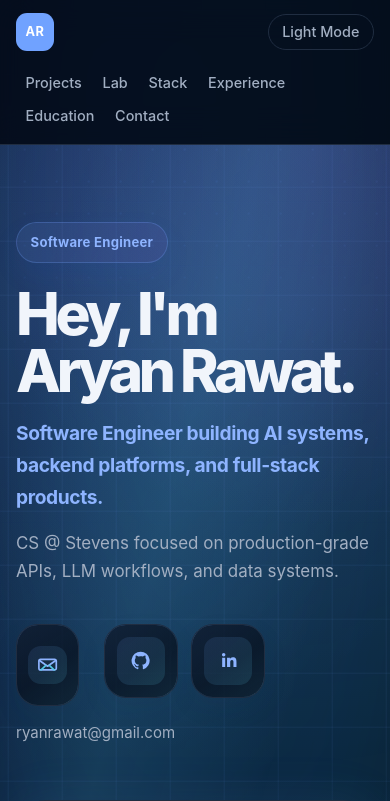
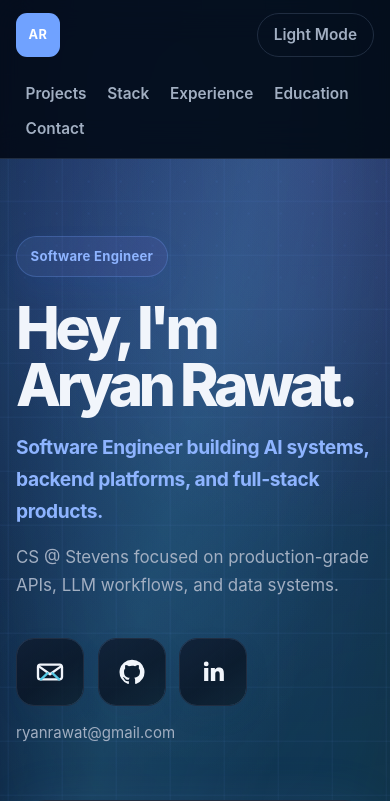
Before and after one commit to jumbomuffin101/Portfolio, a React (Create React App) app: page / in a window 390 px wide. Shown: the top 801 px of the page. Built offline with nearby package versions, Linux system fonts and the light colour scheme.

Commit message:
Refine portfolio layout and simplify contact actions

```diff
--- a/src/App.css
+++ b/src/App.css
@@ -27,9 +27,9 @@
 .header-shell {
   display: flex;
   align-items: center;
-  gap: clamp(1rem, 3vw, 2rem);
+  gap: clamp(1.25rem, 3vw, 2.5rem);
   width: min(1180px, calc(100% - 48px));
-  min-height: 76px;
+  min-height: 94px;
   margin: 0 auto;
 }
 
@@ -37,16 +37,17 @@
   display: inline-flex;
   flex-shrink: 0;
   align-items: center;
-  gap: 0.7rem;
+  gap: 0.8rem;
   color: var(--text);
+  font-size: 1rem;
   font-weight: 720;
   text-decoration: none;
 }
 
 .brand-mark {
   display: grid;
-  width: 38px;
-  height: 38px;
+  width: 44px;
+  height: 44px;
   place-items: center;
   border-radius: 11px;
   background: var(--accent);
@@ -60,7 +61,7 @@
   display: flex;
   flex: 1;
   justify-content: center;
-  gap: 0.2rem;
+  gap: 0.45rem;
 }
 
 .nav-links a,
@@ -68,14 +69,29 @@
   border: 0;
   border-radius: 999px;
   color: var(--muted);
-  font-size: 0.9rem;
-  font-weight: 540;
+  font-size: 0.96rem;
+  font-weight: 600;
   text-decoration: none;
-  transition: background var(--transition), color var(--transition), border-color var(--transition);
+  transition: background var(--transition), color var(--transition), border-color var(--transition), box-shadow var(--transition);
 }
 
 .nav-links a {
-  padding: 0.52rem 0.74rem;
+  position: relative;
+  padding: 0.75rem 0.95rem;
+}
+
+.nav-links a::after {
+  position: absolute;
+  right: 0.95rem;
+  bottom: 0.42rem;
+  left: 0.95rem;
+  height: 2px;
+  border-radius: 999px;
+  background: var(--accent);
+  content: "";
+  opacity: 0;
+  transform: scaleX(0.45);
+  transition: opacity var(--transition), transform var(--transition);
 }
 
 .nav-links a:hover,
@@ -85,6 +101,18 @@
   background: var(--surface);
   color: var(--text);
   outline: none;
+  box-shadow: 0 0 22px var(--accent-faint);
+}
+
+.nav-links a:hover::after,
+.nav-links a:focus-visible::after {
+  opacity: 1;
+  transform: scaleX(1);
+}
+
+.nav-links a:active {
+  color: var(--accent-strong);
+  transform: translateY(1px);
 }
 
 .theme-toggle {
@@ -92,7 +120,8 @@
   cursor: pointer;
   border: 1px solid var(--border);
   background: transparent;
-  padding: 0.55rem 0.85rem;
+  min-height: 44px;
+  padding: 0.65rem 1rem;
   text-transform: capitalize;
 }
 
@@ -131,9 +160,6 @@
 
 .section-heading > p:last-child,
 .hero-subtitle,
-.project-category,
-.project-narrative p,
-.technical-panel li,
 .credential-meta,
 .contact-panel p {
   color: var(--muted);
@@ -243,41 +269,37 @@ p {
   margin-top: 2.45rem;
 }
 
-.action-grid {
-  display: grid;
-  grid-template-columns: repeat(4, minmax(92px, 1fr));
+.social-actions {
+  display: flex;
+  align-items: center;
   gap: 0.85rem;
-  max-width: 620px;
   margin-top: 2.35rem;
 }
 
-.action-grid-compact {
-  grid-template-columns: repeat(3, 84px);
-  max-width: none;
-}
-
-.contact-actions .action-grid {
+.contact-actions .social-actions {
   margin-top: 0;
 }
 
-.copy-action-wrap {
+.social-icon-wrap {
   position: relative;
   display: inline-flex;
 }
 
-.action-card {
+.social-icon-button {
+  appearance: none;
   display: grid;
-  min-height: 96px;
+  width: 76px;
+  height: 76px;
+  flex: 0 0 76px;
   place-items: center;
   border: 1px solid var(--border);
-  border-radius: 22px;
+  border-radius: 20px;
   background:
     linear-gradient(var(--card-glass), var(--card-glass)) padding-box,
     linear-gradient(145deg, var(--accent-border), transparent 55%, rgba(85, 201, 230, 0.32)) border-box;
   color: var(--text);
-  font-weight: 760;
-  gap: 0.54rem;
-  padding: 0.9rem 0.7rem;
+  font: inherit;
+  padding: 0;
   text-decoration: none;
   cursor: pointer;
   box-shadow: 0 10px 26px rgba(21, 38, 70, 0.08);
@@ -289,15 +311,12 @@ p {
     transform var(--transition);
 }
 
-.action-card-icon-only {
-  width: 84px;
-  height: 84px;
-  min-height: 84px;
-  padding: 0;
+.social-icon-button:active {
+  transform: translateY(-1px);
 }
 
-.action-card:hover,
-.action-card:focus-visible {
+.social-icon-button:hover,
+.social-icon-button:focus-visible {
   border-color: var(--accent-border);
   color: var(--accent-strong);
   outline: none;
@@ -305,9 +324,9 @@ p {
   transform: translateY(-3px);
 }
 
-.action-card-success,
-.action-card-success:hover,
-.action-card-success:focus-visible {
+.social-icon-button-success,
+.social-icon-button-success:hover,
+.social-icon-button-success:focus-visible {
   border-color: rgba(85, 201, 230, 0.42);
   color: #ffffff;
   background:
@@ -315,27 +334,10 @@ p {
     linear-gradient(145deg, rgba(255, 255, 255, 0.3), rgba(85, 201, 230, 0.6)) border-box;
 }
 
-.action-icon {
-  display: grid;
-  width: 2.4rem;
-  height: 2.4rem;
-  place-items: center;
-  border-radius: 13px;
-  background: linear-gradient(135deg, var(--accent-faint), rgba(85, 201, 230, 0.14));
-  color: var(--accent-strong);
-  font-size: 0.82rem;
-  font-weight: 850;
-  letter-spacing: 0.03em;
-}
-
-.action-card-icon-only .action-icon {
-  width: 3rem;
-  height: 3rem;
-}
-
 .action-svg {
-  width: 1.45rem;
-  height: 1.45rem;
+  display: block;
+  width: 32px;
+  height: 32px;
   fill: none;
   stroke: currentColor;
   stroke-linecap: round;
@@ -701,50 +703,27 @@ p {
 }
 
 .project-case {
-  border: 1px solid var(--border);
+  border: 1px solid transparent;
   border-radius: var(--radius-large);
-  background: var(--card-glass);
+  background:
+    linear-gradient(var(--card-glass), var(--card-glass)) padding-box,
+    linear-gradient(128deg, var(--accent-border), transparent 52%, var(--accent-border)) border-box;
   padding: clamp(1.7rem, 4vw, 2.7rem);
-  box-shadow: 0 8px 25px rgba(21, 38, 70, 0.04);
+  box-shadow: var(--shadow-soft), inset 0 1px 0 rgba(255, 255, 255, 0.16);
   backdrop-filter: blur(16px);
   transition: border-color var(--transition), box-shadow var(--transition), transform var(--transition);
-}
-
-.project-accent-0 {
-  --project-accent: #8b5cf6;
-  --project-accent-soft: rgba(139, 92, 246, 0.14);
-}
-
-.project-accent-1 {
-  --project-accent: #22d3ee;
-  --project-accent-soft: rgba(34, 211, 238, 0.14);
-}
-
-.project-accent-2 {
-  --project-accent: #70a2ff;
-  --project-accent-soft: rgba(112, 162, 255, 0.13);
-}
-
-.project-accent-3 {
-  --project-accent: #f97316;
-  --project-accent-soft: rgba(249, 115, 22, 0.14);
-}
-
-.project-accent-4 {
-  --project-accent: #34d399;
-  --project-accent-soft: rgba(52, 211, 153, 0.13);
 }
 
 .project-preview {
   position: relative;
   overflow: hidden;
-  margin-bottom: clamp(1.45rem, 3vw, 2rem);
+  margin-top: clamp(1.7rem, 3.5vw, 2.35rem);
   border: 1px solid transparent;
   border-radius: 24px;
   background:
     linear-gradient(var(--card-bg), var(--card-bg)) padding-box,
-    linear-gradient(135deg, color-mix(in srgb, var(--project-accent) 55%, transparent), transparent 54%, rgba(85, 201, 230, 0.4)) border-box;
-  box-shadow: 0 18px 44px rgba(0, 0, 0, 0.18), 0 0 36px var(--project-accent-soft);
+    linear-gradient(135deg, var(--accent-border), transparent 54%, rgba(85, 201, 230, 0.34)) border-box;
+  box-shadow: 0 18px 44px rgba(0, 0, 0, 0.18), 0 0 30px var(--accent-faint);
   aspect-ratio: 16 / 9;
 }
 
@@ -753,7 +732,7 @@ p {
   inset: 0;
   background:
     linear-gradient(180deg, transparent 62%, rgba(3, 7, 18, 0.16)),
-    radial-gradient(circle at 20% 0%, var(--project-accent-soft), transparent 20rem);
+    radial-gradient(circle at 20% 0%, var(--accent-faint), transparent 20rem);
   content: "";
   pointer-events: none;
 }
@@ -766,19 +745,8 @@ p {
   transition: transform 320ms ease, filter var(--transition);
 }
 
-.project-featured {
-  border-color: transparent;
-  background:
-    linear-gradient(var(--card-glass), var(--card-glass)) padding-box,
-    linear-gradient(128deg, var(--accent-border), transparent 52%, var(--accent-border)) border-box;
-  box-shadow: var(--shadow-soft), inset 0 1px 0 rgba(255, 255, 255, 0.22);
-}
-
 .project-header {
-  display: flex;
-  justify-content: space-between;
-  gap: 1.5rem;
-  margin-bottom: clamp(1.7rem, 3.5vw, 2.35rem);
+  display: block;
 }
 
 .project-header h3 {
@@ -788,9 +756,13 @@ p {
   letter-spacing: -0.045em;
 }
 
-.project-category {
-  margin-bottom: 0;
-  font-size: 0.96rem;
+.project-context {
+  margin: 0 0 0.75rem;
+  color: var(--accent);
+  font-size: 0.78rem;
+  font-weight: 750;
+  letter-spacing: 0.09em;
+  text-transform: uppercase;
 }
 
 .project-summary {
@@ -801,75 +773,11 @@ p {
 
 .project-actions {
   align-items: flex-start;
+  margin-top: 1.35rem;
 }
 
 .project-actions .button {
   min-width: 104px;
-}
-
-.project-compact-grid {
-  display: grid;
-  grid-template-columns: minmax(260px, 0.9fr) minmax(300px, 1.08fr);
-  gap: clamp(1.75rem, 4.5vw, 3.5rem);
-}
-
-.project-facts {
-  display: grid;
-  gap: 1rem;
-}
-
-.project-narrative {
-  display: grid;
-  gap: 1.22rem;
-}
-
-.project-facts h4 {
-  margin: 0 0 0.42rem;
-  color: var(--text);
-  font-size: 0.82rem;
-  letter-spacing: 0.08em;
-  text-transform: uppercase;
-}
-
-.project-facts p {
-  margin: 0;
-  color: var(--muted);
-}
-
-.project-narrative > div + div {
-  padding-top: 1.2rem;
-  border-top: 1px solid var(--border);
-}
-
-.project-narrative h4,
-.technical-panel h4 {
-  margin: 0 0 0.52rem;
-  color: var(--text);
-  font-size: 0.86rem;
-  font-weight: 700;
-  letter-spacing: 0.08em;
-  text-transform: uppercase;
-}
-
-.project-narrative p {
-  margin: 0;
-}
-
-.technical-panel {
-  border: 1px solid var(--border);
-  border-radius: 17px;
-  background: linear-gradient(145deg, var(--surface), var(--card-bg));
-  padding: clamp(1.2rem, 3vw, 1.7rem);
-}
-
-.technical-panel ul {
-  margin: 0;
-  padding-left: 1.1rem;
-  color: var(--muted);
-}
-
-.technical-panel li + li {
-  margin-top: 0.55rem;
 }
 
 .stack-title {
@@ -924,48 +832,6 @@ p {
   font-size: 0.76rem;
   font-weight: 800;
   letter-spacing: 0.14em;
-}
-
-.lab-grid {
-  display: grid;
-  grid-template-columns: repeat(4, minmax(0, 1fr));
-  gap: 1rem;
-}
-
-.lab-card {
-  position: relative;
-  min-height: 230px;
-  overflow: hidden;
-  border: 1px solid var(--border);
-  border-radius: var(--radius-large);
-  background:
-    radial-gradient(circle at 100% 0%, var(--accent-faint), transparent 15rem),
-    var(--card-glass);
-  box-shadow: var(--shadow-soft);
-  padding: clamp(1.25rem, 2.4vw, 1.55rem);
-  backdrop-filter: blur(14px);
-  transition: border-color var(--transition), box-shadow var(--transition), transform var(--transition);
-}
-
-.lab-card h3 {
-  margin: 2.7rem 0 0.75rem;
-  font-size: 1.16rem;
-  letter-spacing: -0.035em;
-}
-
-.lab-card p {
-  margin: 0;
-  color: var(--muted);
-}
-
-.lab-number {
-  position: absolute;
-  top: 1.1rem;
-  left: 1.2rem;
-  color: var(--accent);
-  font-size: 0.78rem;
-  font-weight: 800;
-  letter-spacing: 0.16em;
 }
 
 .education-grid {
@@ -1128,7 +994,6 @@ p {
   }
 
   .skill-card:hover,
-  .lab-card:hover,
   .credential-card:hover,
   .contact-panel:hover {
     border-color: var(--accent-border);
@@ -1140,7 +1005,6 @@ p {
 @supports (animation-timeline: view()) {
   .section-heading,
   .project-case,
-  .lab-card,
   .skill-card,
   .experience-card,
   .credential-card,
@@ -1189,7 +1053,6 @@ p {
   .experience-card,
   .tag,
   .project-case,
-  .lab-card,
   .skill-card,
   .credential-card,
   .contact-panel {
@@ -1212,16 +1075,11 @@ p {
 
   .hero-grid,
   .project-grid,
-  .project-compact-grid,
   .education-grid {
     grid-template-columns: 1fr;
   }
 
   .skills-grid {
-    grid-template-columns: repeat(2, minmax(0, 1fr));
-  }
-
-  .lab-grid {
     grid-template-columns: repeat(2, minmax(0, 1fr));
   }
 
@@ -1238,13 +1096,6 @@ p {
     gap: 1rem;
   }
 
-  .action-grid {
-    grid-template-columns: repeat(2, minmax(0, 1fr));
-  }
-
-  .action-grid-compact {
-    grid-template-columns: repeat(3, 84px);
-  }
 }
 
 @media (max-width: 640px) {
@@ -1312,35 +1163,15 @@ p {
     grid-template-columns: 1fr;
   }
 
-  .lab-grid {
-    grid-template-columns: 1fr;
-  }
-
-  .project-header {
-    flex-direction: column;
-  }
-
   .hero-actions .button,
   .contact-actions .button {
     flex: 1 1 125px;
   }
 
-  .action-grid {
-    grid-template-columns: 1fr 1fr;
-    max-width: none;
-  }
-
-  .action-grid-compact {
-    grid-template-columns: repeat(3, 74px);
-  }
-
-  .action-card {
-    min-height: 82px;
-  }
-
-  .action-card-icon-only {
-    width: 74px;
-    height: 74px;
-    min-height: 74px;
+  .social-icon-button {
+    width: 68px;
+    height: 68px;
+    flex-basis: 68px;
+    border-radius: 18px;
   }
 }
--- a/src/App.js
+++ b/src/App.js
@@ -11,7 +11,6 @@ import {
 
 const navItems = [
   { href: "#projects", label: "Projects" },
-  { href: "#lab", label: "Lab" },
   { href: "#skills", label: "Stack" },
   { href: "#experience", label: "Experience" },
   { href: "#education", label: "Education" },
@@ -19,25 +18,6 @@ const navItems = [
 ];
 
 const coreStack = ["Python", "TypeScript", "FastAPI", "Next.js", "PostgreSQL", "Docker", "AWS"];
-
-const labItems = [
-  {
-    title: "Reliable AI Pipelines",
-    text: "LLM outputs are messy, so I like building validation layers, fallbacks, and deterministic guardrails.",
-  },
-  {
-    title: "Backend Systems",
-    text: "APIs, schemas, databases, and workflows that make products actually work.",
-  },
-  {
-    title: "Product Dashboards",
-    text: "Interfaces that make complex data easier to understand and act on.",
-  },
-  {
-    title: "Performance + Reliability",
-    text: "CI/CD, Docker, testing, and deployment workflows that reduce friction.",
-  },
-];
 
 function ActionIcon({ type }) {
   if (type === "email") {
@@ -121,25 +101,7 @@ function LinkButton({ href, children, variant = "primary", className = "" }) {
   );
 }
 
-function ActionLink({ href, icon, label, iconOnly = false }) {
-  return (
-    <a
-      className={`action-card ${iconOnly ? "action-card-icon-only" : ""}`}
-      href={href}
-      target="_blank"
-      rel="noopener noreferrer"
-      aria-label={label}
-      title={label}
-    >
-      <span className="action-icon" aria-hidden="true">
-        <ActionIcon type={icon} />
-      </span>
-      {iconOnly ? null : <span aria-hidden="true">{label}</span>}
-    </a>
-  );
-}
-
-function CopyEmailButton({ variant = "primary", card = false, label = "Copy Email", iconOnly = false }) {
+function SocialIconButton({ type, href, label }) {
   const [copied, setCopied] = useState(false);
 
   useEffect(() => {
@@ -172,29 +134,24 @@ function CopyEmailButton({ variant = "primary", card = false, label = "Copy Emai
     }
   }
 
+  const sharedProps = {
+    className: `social-icon-button ${copied ? "social-icon-button-success" : ""}`,
+    "aria-label": label,
+    title: label,
+  };
+
   return (
-    <span className="copy-action-wrap">
-      <button
-        className={
-          card
-            ? `action-card ${copied ? "action-card-success" : ""}`
-            : `button button-${variant} ${copied ? "button-success" : ""}`
-        }
-        type="button"
-        onClick={copyEmail}
-        aria-label={label}
-        title={label}
-      >
-        {card ? (
-          <span className="action-icon" aria-hidden="true">
-            <ActionIcon type="email" />
-          </span>
-        ) : null}
-        {card && iconOnly ? null : (
-          <span aria-hidden={card ? "true" : undefined}>{card ? label : copied ? "Copied!" : label}</span>
-        )}
-      </button>
-      {copied ? (
+    <span className="social-icon-wrap">
+      {type === "email" ? (
+        <button {...sharedProps} type="button" onClick={copyEmail}>
+          <ActionIcon type={type} />
+        </button>
+      ) : (
+        <a {...sharedProps} href={href} target="_blank" rel="noopener noreferrer">
+          <ActionIcon type={type} />
+        </a>
+      )}
+      {type === "email" && copied ? (
         <span className="copy-toast" role="status" aria-live="polite">
           Email copied to clipboard.
         </span>
@@ -203,12 +160,12 @@ function CopyEmailButton({ variant = "primary", card = false, label = "Copy Emai
   );
 }
 
-function ActionButtons({ iconOnly = false }) {
+function ActionButtons() {
   return (
-    <div className={`action-grid ${iconOnly ? "action-grid-compact" : ""}`} aria-label="Contact links">
-      <CopyEmailButton card label="Copy email" iconOnly={iconOnly} />
-      <ActionLink href={profile.github} icon="github" label="GitHub" iconOnly={iconOnly} />
-      <ActionLink href={profile.linkedin} icon="linkedin" label="LinkedIn" iconOnly={iconOnly} />
+    <div className="social-actions" aria-label="Contact links">
+      <SocialIconButton type="email" label="Copy email" />
+      <SocialIconButton type="github" href={profile.github} label="GitHub" />
+      <SocialIconButton type="linkedin" href={profile.linkedin} label="LinkedIn" />
     </div>
   );
 }
@@ -252,7 +209,7 @@ function Hero() {
           <h1 id="hero-title">{profile.headline}</h1>
           <p className="hero-focus-line">{profile.focusLine}</p>
           <p className="hero-subtitle">{profile.positioning}</p>
-          <ActionButtons iconOnly />
+          <ActionButtons />
           <div className="hero-email-line">
             <span>ryanrawat@gmail.com</span>
           </div>
@@ -320,25 +277,19 @@ function ExperienceItem({ item, index }) {
   );
 }
 
-function ProjectCaseStudy({ project, featured, index }) {
+function ProjectCaseStudy({ project, index }) {
   const primaryTech = project.stack.slice(0, 5);
-  const depth = project.highlights.slice(0, 2);
 
   return (
-    <article className={`project-case project-accent-${index} ${featured ? "project-featured" : ""}`}>
-      <div className="project-preview">
-        <img
-          src={project.image}
-          alt={`${project.title} interface preview`}
-          loading={index < 2 ? "eager" : "lazy"}
-        />
-      </div>
+    <article className="project-case">
       <header className="project-header">
-        <div>
-          <p className="eyebrow">{project.period}</p>
-          <h3>{project.title}</h3>
-          <p className="project-category">{project.category}</p>
-          <p className="project-summary">{project.built}</p>
+        <p className="project-context">{project.period} / {project.category}</p>
+        <h3>{project.title}</h3>
+        <p className="project-summary">{project.built}</p>
+        <div className="tag-row project-tech-row">
+          {primaryTech.map((tech) => (
+            <Tag key={tech}>{tech}</Tag>
+          ))}
         </div>
         {project.links.github || project.links.live ? (
           <div className="project-actions">
@@ -355,32 +306,12 @@ function ProjectCaseStudy({ project, featured, index }) {
           </div>
         ) : null}
       </header>
-      <div className="project-compact-grid">
-        <div className="project-facts">
-          <div>
-            <h4>Problem</h4>
-            <p>{project.problem}</p>
-          </div>
-          <div>
-            <h4>Impact</h4>
-            <p>{project.impact}</p>
-          </div>
-        </div>
-        <div className="technical-panel">
-          <h4>Engineering Depth</h4>
-          <ul>
-            {depth.map((highlight) => (
-              <li key={highlight}>{highlight}</li>
-            ))}
-          </ul>
-          <div className="tag-row project-tech-row">
-            {primaryTech.map((tech) => (
-              <Tag key={tech} accent>
-                {tech}
-              </Tag>
-            ))}
-          </div>
-        </div>
+      <div className="project-preview">
+        <img
+          src={project.image}
+          alt={`${project.title} interface preview`}
+          loading={index < 2 ? "eager" : "lazy"}
+        />
       </div>
     </article>
   );
@@ -408,20 +339,6 @@ function SkillsPanel() {
         ))}
       </div>
     </>
-  );
-}
-
-function LabPanel() {
-  return (
-    <div className="lab-grid">
-      {labItems.map((item, index) => (
-        <article key={item.title} className="lab-card">
-          <span className="lab-number">{String(index + 1).padStart(2, "0")}</span>
-          <h3>{item.title}</h3>
-          <p>{item.text}</p>
-        </article>
-      ))}
-    </div>
   );
 }
 
@@ -491,7 +408,7 @@ function ContactPanel() {
         </p>
       </div>
       <div className="contact-actions" aria-label="Contact links">
-        <ActionButtons iconOnly />
+        <ActionButtons />
       </div>
     </div>
   );
@@ -524,17 +441,10 @@ export default function App() {
               <ProjectCaseStudy
                 key={project.title}
                 project={project}
-                featured={index < 2}
                 index={index}
               />
             ))}
           </div>
-        </Section>
-        <Section
-          id="lab"
-          title="Lab"
-        >
-          <LabPanel />
         </Section>
         <Section
           id="skills"
```
Also changed, not shown: 1 other file (tests, documents, lock files or other folders).
